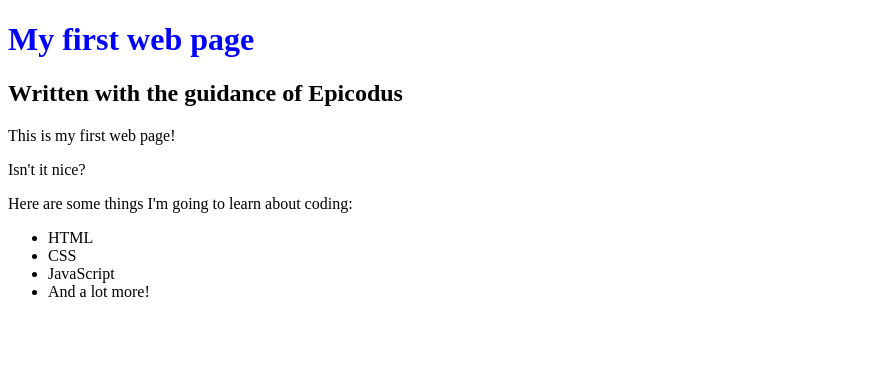
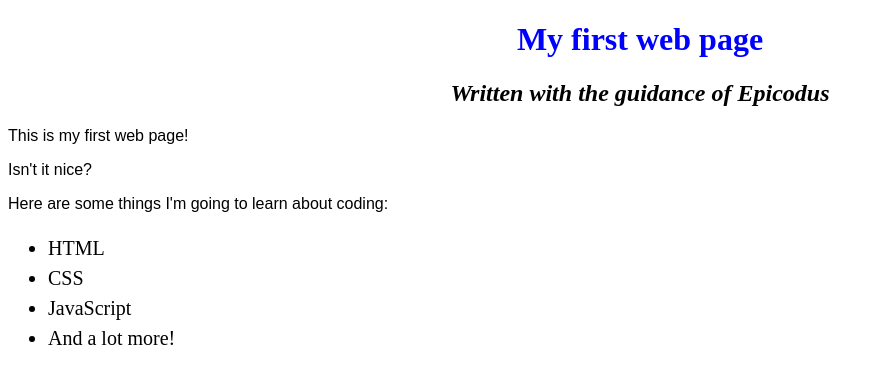
Before and after one commit to NoelKirkland/npm-template, a plain HTML site: page my-first-webpage-1-master/my-first-webpage.html in a window 1280 px wide. Shown: the whole page, without its empty margins (0-884 px from the left). Drawn offline with Linux system fonts and the light colour scheme.

Commit message:
add a few more stylings
Co-authored-by: Hannah Beinstein <hannah.beinstein@gmail.com>

```diff
--- a/my-first-webpage-1-master/css/styles.css
+++ b/my-first-webpage-1-master/css/styles.css
@@ -1,3 +1,18 @@
 h1 {
-  color: blue;
+  color: #00f;
+  text-align: center;
 }
+
+h2 {
+  font-style: italic;
+  text-align: center;
+}
+
+p {
+  font-family: sans-serif;
+}
+
+ul {
+  font-size: 20px;
+  line-height: 30px;
+}
```
